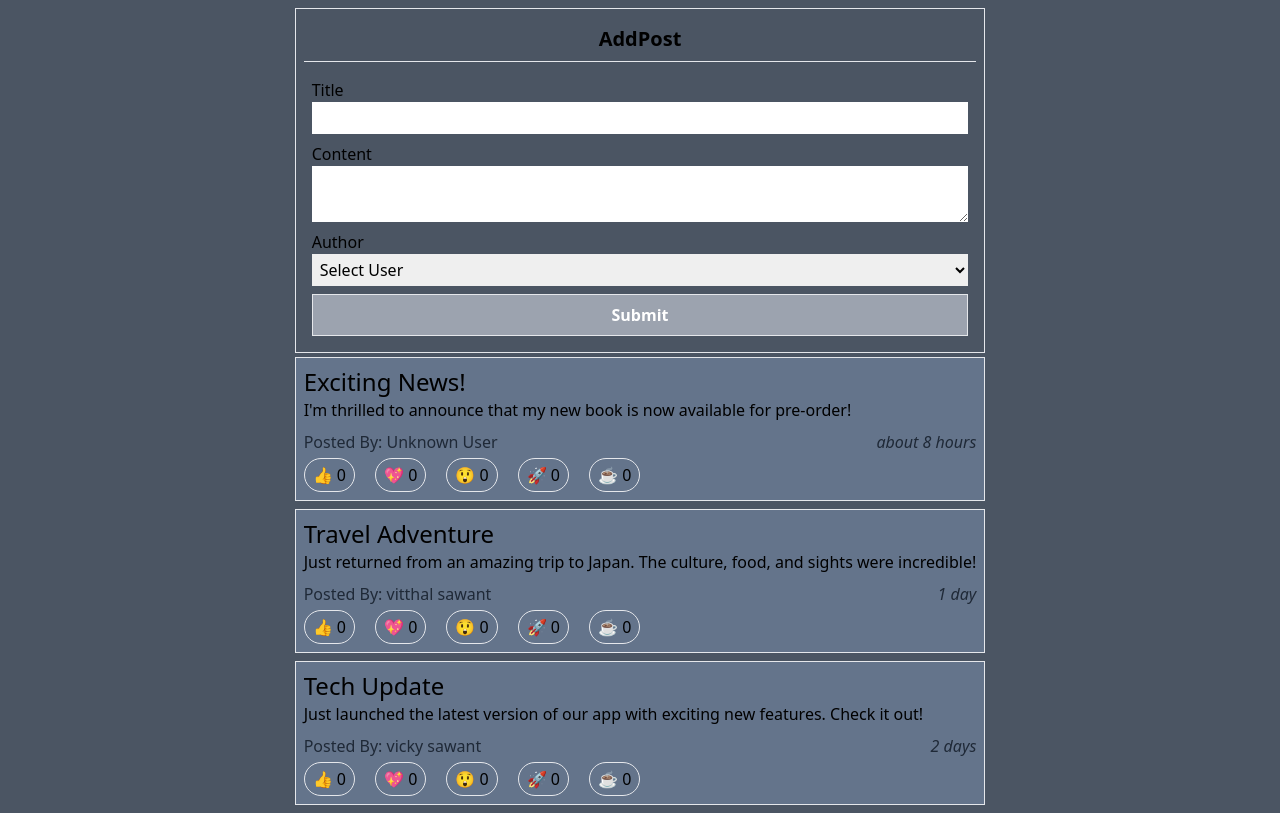
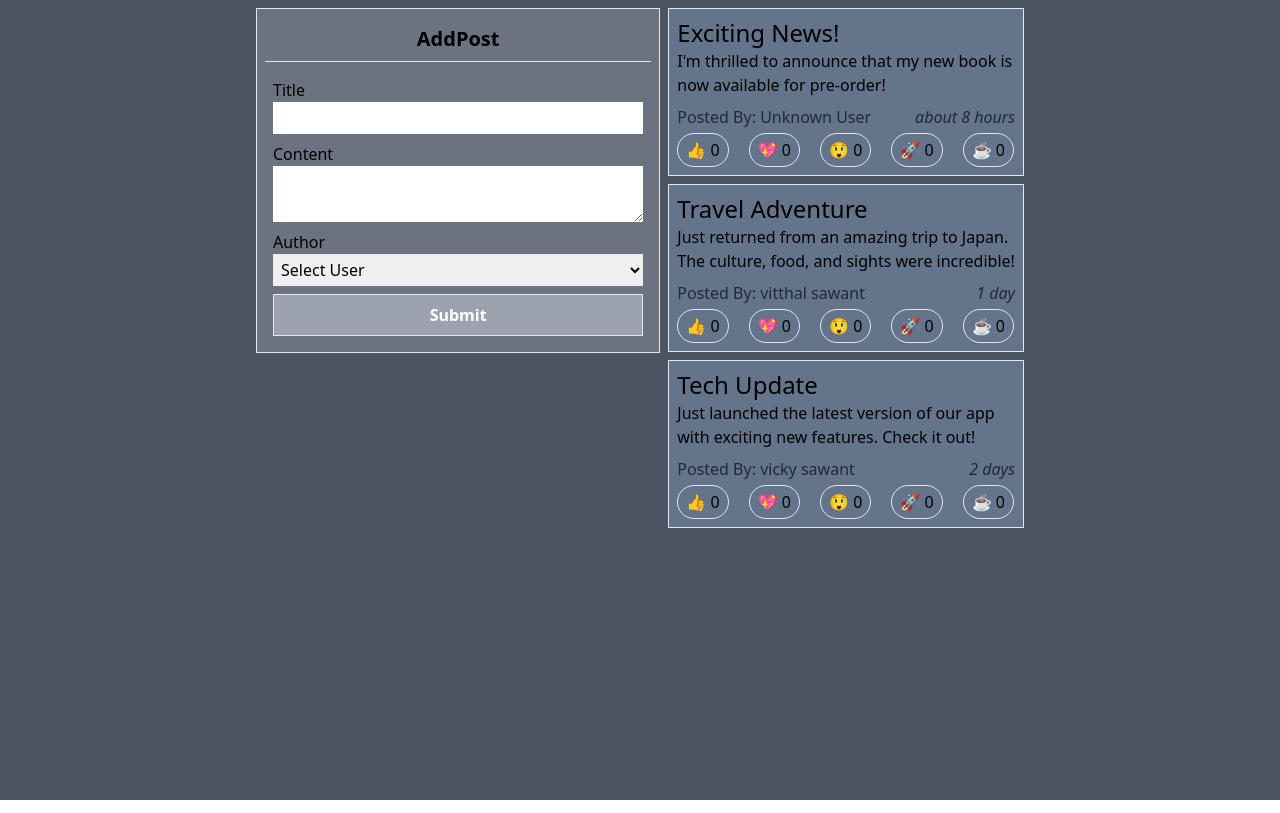
Before and after one commit to vickysawant19/01reduxToolkit-Forms, a React (Vite) app: page / in a window 1280 px wide. Built offline with nearby package versions, Linux system fonts and the light colour scheme.

Commit message:
update with stick addpost

```diff
--- a/src/App.jsx
+++ b/src/App.jsx
@@ -3,7 +3,7 @@ import Posts from "./features/posts/Posts";
 function App() {
   return (
     <>
-      <div className="bg-gray-600 w-full h-full flex flex-col items-center pt-2">
+      <div className="bg-gray-600 w-full h-full flex flex-col items-center pt-2 min-h-screen">
         <Posts />
       </div>
     </>
--- a/src/features/posts/AddPost.jsx
+++ b/src/features/posts/AddPost.jsx
@@ -25,7 +25,7 @@ const AddPost = () => {
     }
   };
   return (
-    <div className="border p-2 w-full mb-1 ">
+    <div className="border bg-gray-500 p-2 w-full mb-1 h-fit sticky top-2">
       <h1 className="w-full text-center text-xl font-semibold py-2">AddPost</h1>
       <hr />
       <div className="p-2 w-full flex flex-col ">
--- a/src/features/posts/Posts.jsx
+++ b/src/features/posts/Posts.jsx
@@ -28,7 +28,7 @@ const Posts = () => {
   });
   return (
     <>
-      <div className="max-w-screen-md">
+      <div className="md:max-w-screen-md md:flex gap-2 ">
         <AddPost />
         <div className="">{content ? content : ""}</div>
       </div>
```
